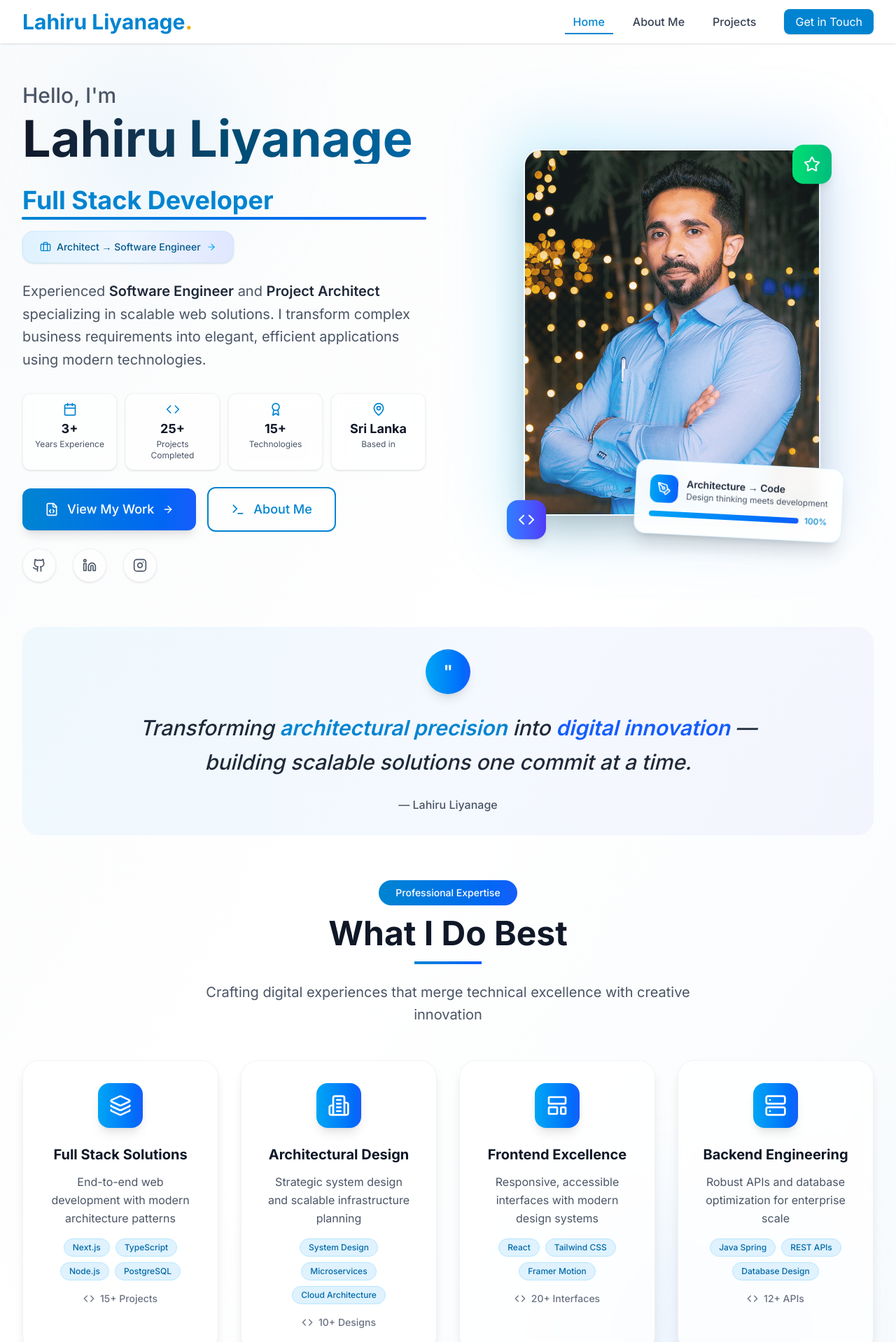
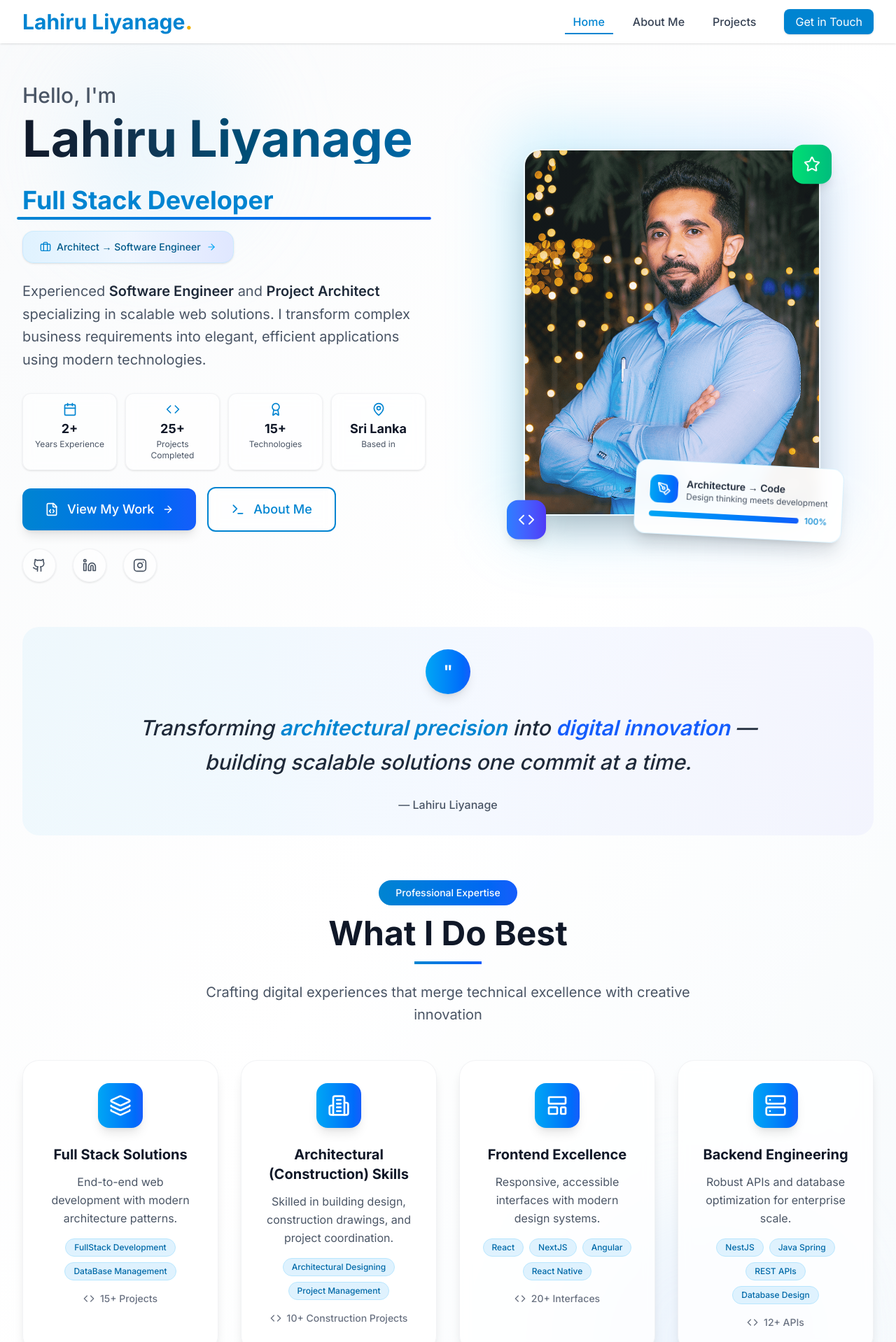
Before and after one commit to LahiruLiyanage/lahiruliyanage-Web-NextJs, a Next.js app: page / in a window 1280 px wide. Shown: the top 1918 px of the page at 70% size. Built offline with nearby package versions, Linux system fonts and the light colour scheme.

Commit message:
Update the HomePage and NavBar

```diff
--- a/src/app/page.tsx
+++ b/src/app/page.tsx
@@ -80,34 +80,35 @@ export default function Home() {
       icon: <Layers className="w-7 h-7 text-sky-600" />,
       title: "Full Stack Solutions",
       description:
-        "End-to-end web development with modern architecture patterns",
-      technologies: ["Next.js", "TypeScript", "Node.js", "PostgreSQL"],
+        "End-to-end web development with modern architecture patterns.",
+      technologies: ["FullStack Development", "DataBase Management"],
       projects: "15+ Projects",
       mobileVisible: true,
     },
     {
       icon: <Building2 className="w-7 h-7 text-sky-600" />,
-      title: "Architectural Design",
+      title: "Architectural (Construction) Skills",
       description:
-        "Strategic system design and scalable infrastructure planning",
-      technologies: ["System Design", "Microservices", "Cloud Architecture"],
-      projects: "10+ Designs",
+        "Skilled in building design, construction drawings, and project coordination.",
+      technologies: ["Architectural Designing", "Project Management"],
+      projects: "10+ Construction Projects",
       mobileVisible: true,
     },
     {
       icon: <LayoutTemplate className="w-7 h-7 text-sky-600" />,
       title: "Frontend Excellence",
       description:
-        "Responsive, accessible interfaces with modern design systems",
-      technologies: ["React", "Tailwind CSS", "Framer Motion"],
+        "Responsive, accessible interfaces with modern design systems.",
+      technologies: ["React", "NextJS", "Angular", "React Native"],
       projects: "20+ Interfaces",
       mobileVisible: false,
     },
     {
       icon: <Server className="w-7 h-7 text-sky-600" />,
       title: "Backend Engineering",
-      description: "Robust APIs and database optimization for enterprise scale",
-      technologies: ["Java Spring", "REST APIs", "Database Design"],
+      description:
+        "Robust APIs and database optimization for enterprise scale.",
+      technologies: ["NestJS", "Java Spring", "REST APIs", "Database Design"],
       projects: "12+ APIs",
       mobileVisible: false,
     },
@@ -117,7 +118,7 @@ export default function Home() {
   const quickStats = [
     {
       label: "Years Experience",
-      value: "3+",
+      value: "2+",
       icon: <Calendar className="w-5 h-5" />,
     },
     {
@@ -212,11 +213,17 @@ export default function Home() {
                     )}
                   </span>
                   <motion.div
-                    animate={{ scaleX: [1, 1.1, 1] }}
-                    transition={{ duration: 2, repeat: Infinity }}
+                    initial={{ width: "0%" }}
+                    animate={{ width: "100%" }}
+                    transition={{ duration: 2, ease: "easeInOut", delay: 0.3 }}
                     className="absolute -bottom-2 left-0 h-1 bg-gradient-to-r from-sky-600 to-blue-600 rounded-full"
-                    style={{ width: isTyping ? "0%" : "100%" }}
-                  />
+                  >
+                    <motion.div
+                      animate={{ scaleX: [1, 1.1, 1] }}
+                      transition={{ duration: 2, repeat: Infinity, delay: 2.3 }}
+                      className="w-full h-full bg-gradient-to-r from-sky-600 to-blue-600 rounded-full"
+                    />
+                  </motion.div>
                 </h2>
               </motion.div>
 
```
Also changed, not shown: 1 other file (tests, documents, lock files or other folders).
